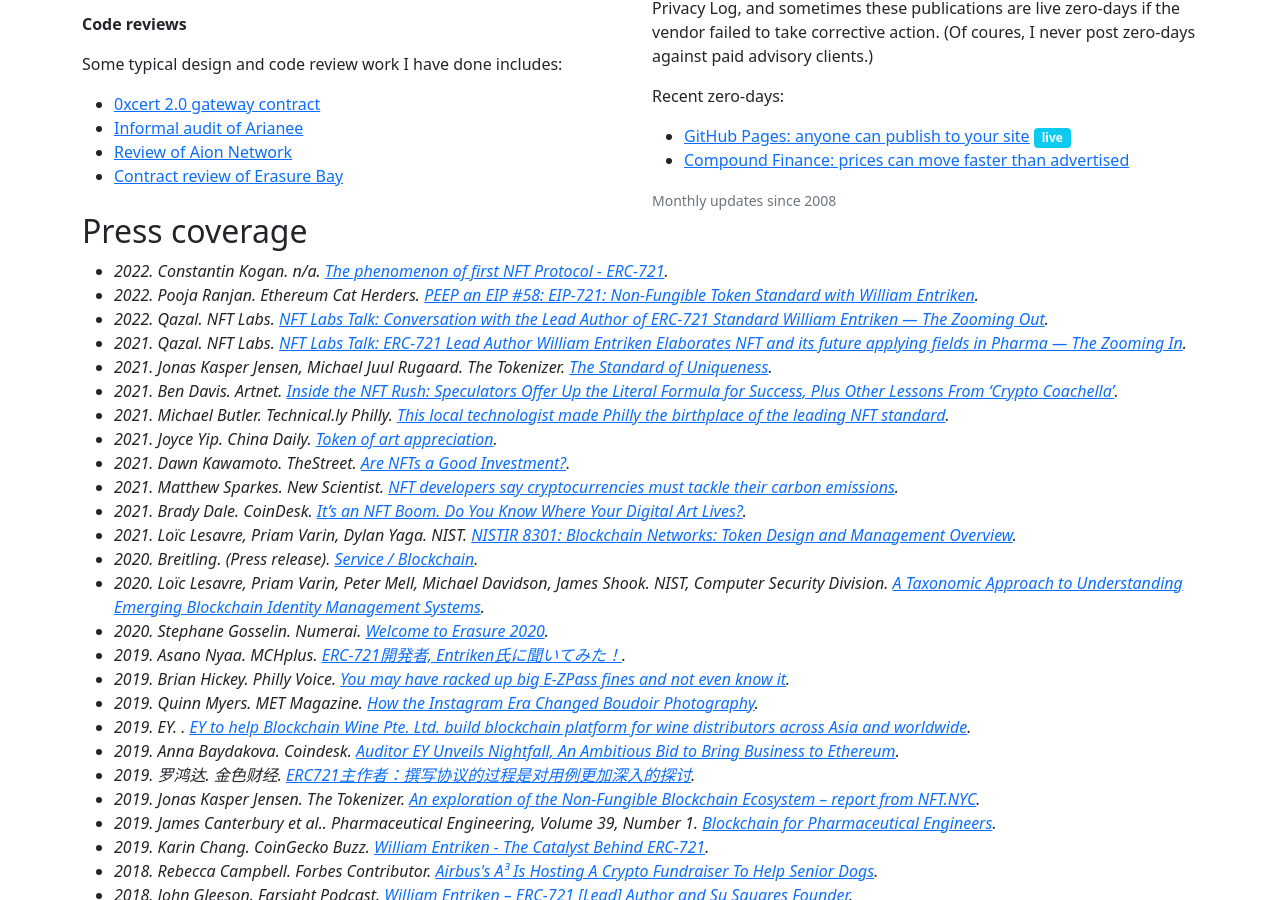
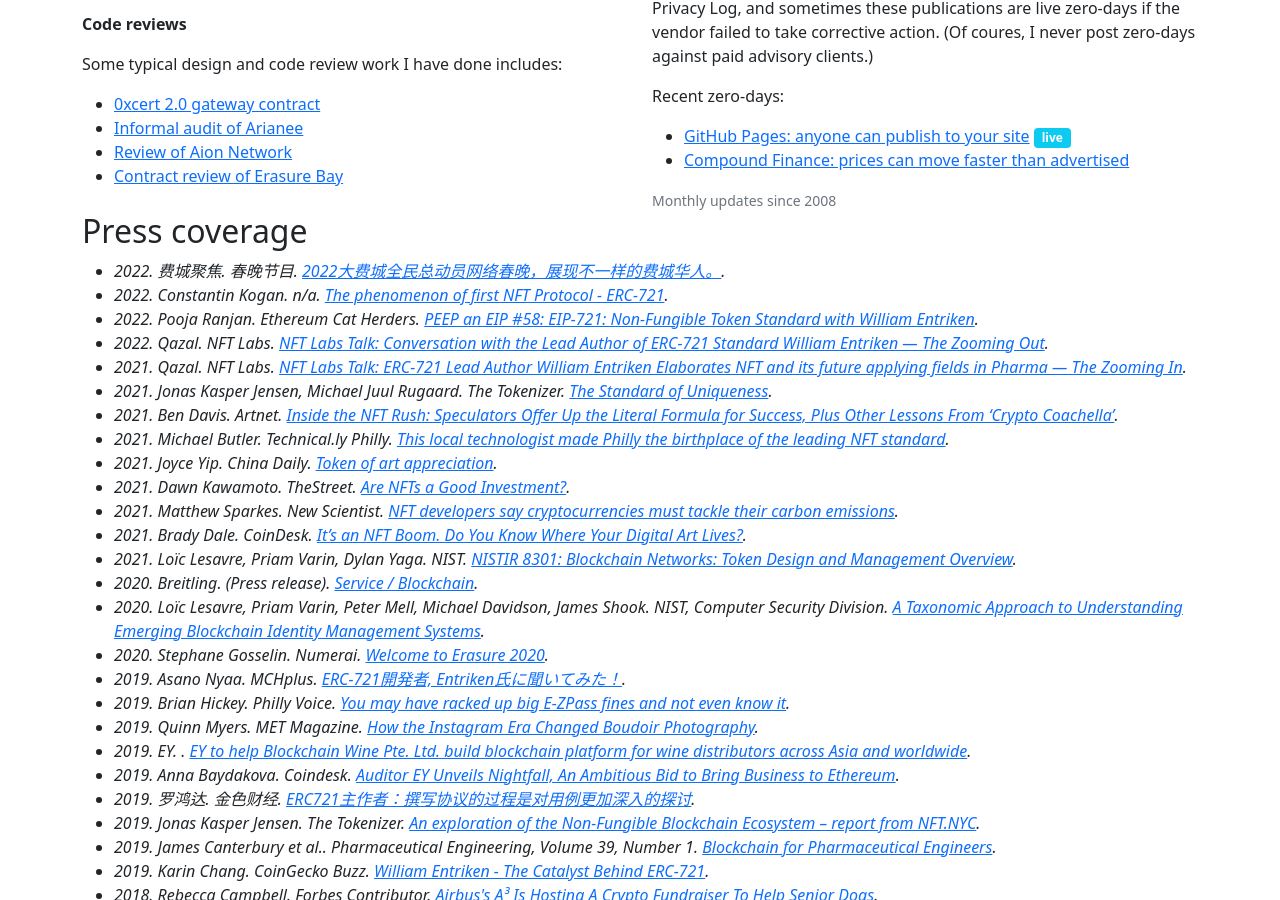
Before and after one commit to fulldecent/phor.net, a Jekyll site: the page built from index.html, in a window 1280 px wide and 900 px high, scrolled down 2308 px. Built offline with Jekyll 4.4.1, drawn with Linux system fonts in a browser that asks for light colours; nearby versions of some CDN libraries; comment, search, counter and statistics services are not loaded.

Commit message:
Add 春晚节目

```diff
--- a/_data/press-coverage.json
+++ b/_data/press-coverage.json
@@ -1,4 +1,11 @@
 [
+  {
+    "date": "2022-02-08",
+    "authors": ["费城聚焦"],
+    "publication": "春晚节目",
+    "url": "https://youtu.be/hynIKCphCzA?t=759",
+    "title": "2022大费城全民总动员网络春晚，展现不一样的费城华人。"
+  },
   {
     "date": "2022-01-18",
     "authors": ["Constantin Kogan"],
```
